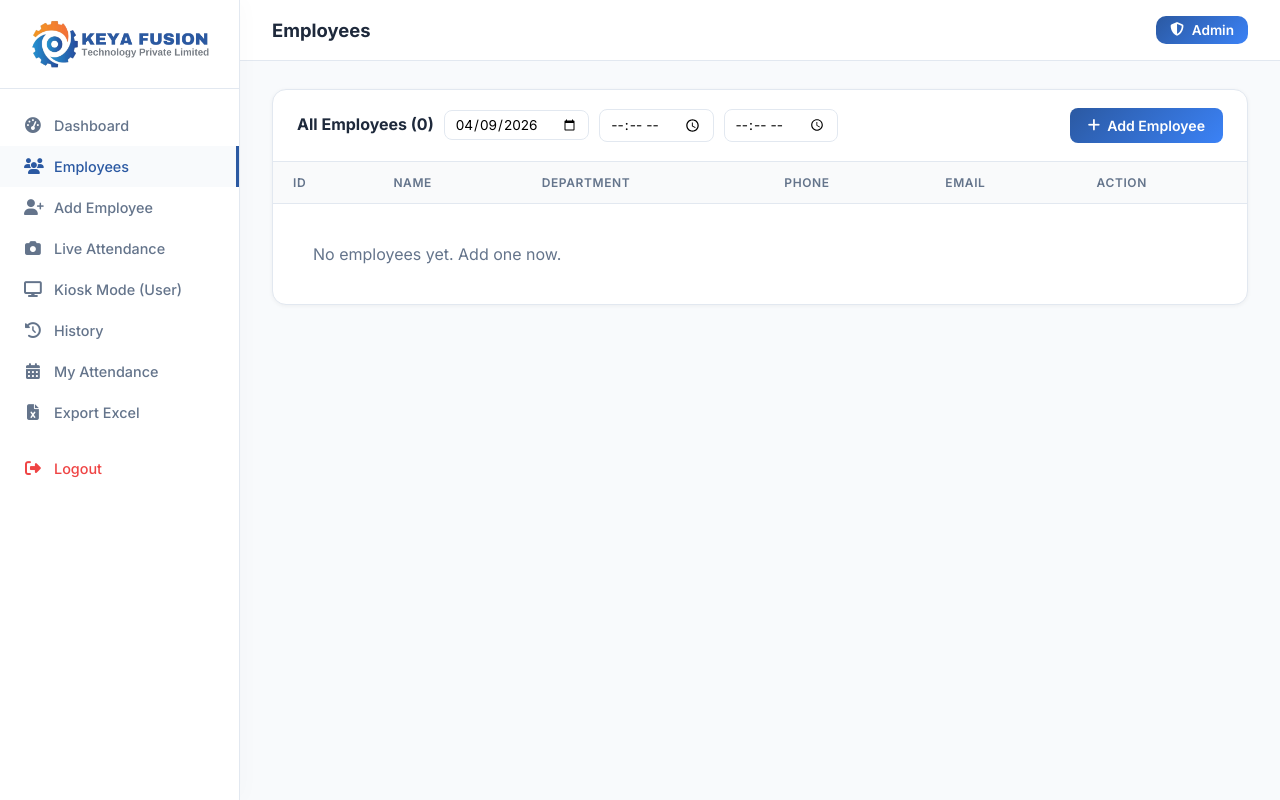
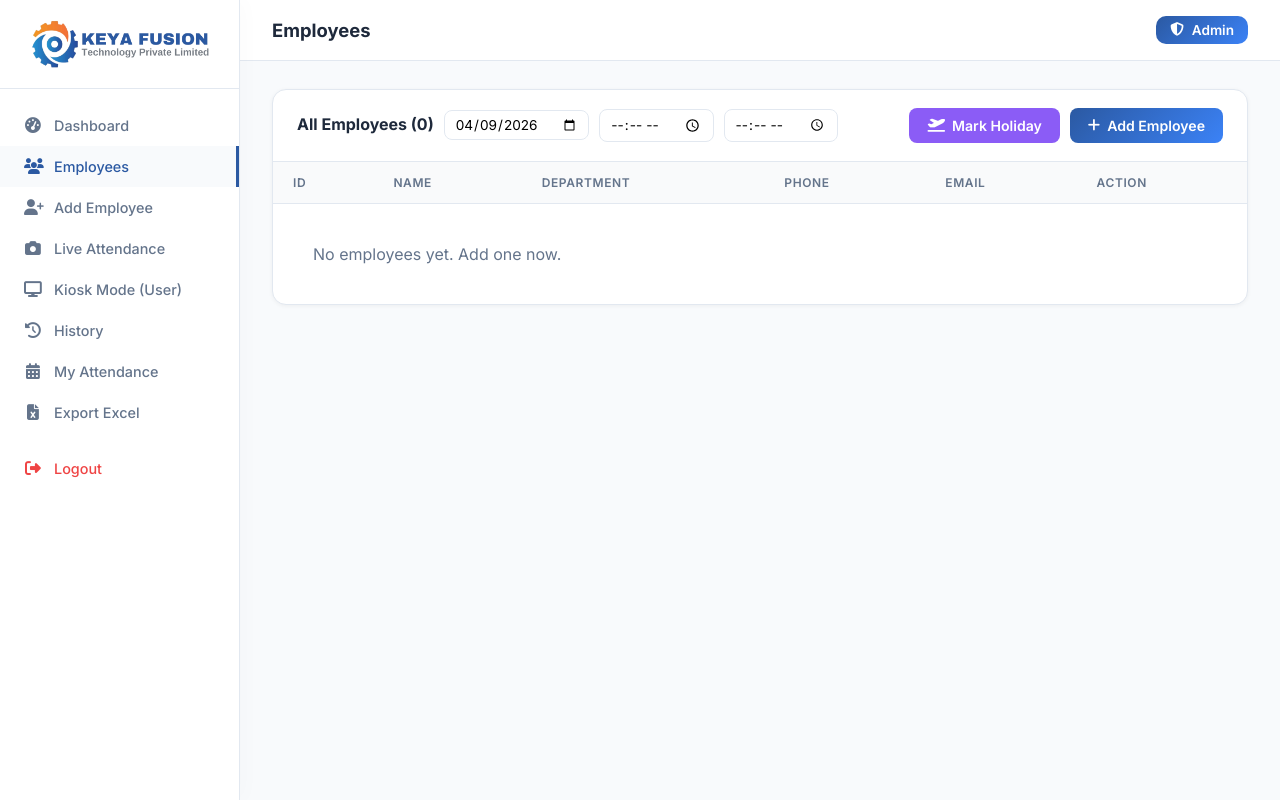
Before and after one commit to KeyaAttendence/keya-attendence-system, a Flask app: page /employees in a window 1280 px wide. Run offline with Flask 3, Linux system fonts and the light colour scheme; the visitor is signed in with stand-in values (Sample User, id 1); data that the repository does not hold is empty; some libraries are stand-ins or nearby versions.

```diff
--- a/app.py
+++ b/app.py
@@ -381,7 +381,7 @@ def api_manual_attendance():
         in_time = 'Absent'
         out_time = 'Absent'
     else:
-        # Leave statuses (Sick Leave, Paid Leave)
+        # Leave statuses (Sick Leave, Paid Leave, Company Holiday)
         in_time = status
         out_time = status
 
@@ -394,6 +394,43 @@ def api_manual_attendance():
         cursor.execute(f"UPDATE attendance SET login_time = {p}, logout_time = {p} WHERE id = {p}", (in_time, out_time, rec_id))
     else:
         cursor.execute(f"INSERT INTO attendance (employee_id, date, login_time, logout_time) VALUES ({p}, {p}, {p}, {p})", (eid, date_val, in_time, out_time))
+
+    conn.commit()
+    conn.close()
+    return jsonify(success=True)
+
+@app.route('/api/mark_holiday_all', methods=['POST'])
+@login_required
+def api_mark_holiday_all():
+    data = request.get_json(force=True)
+    date_val = data.get('date')
+    if not date_val:
+        return jsonify(success=False, message='Date is required')
+
+    conn = get_db_connection()
+    cursor = get_cursor(conn)
+    p = get_placeholder()
+
+    employees = get_all_employees()
+    for emp in employees:
+        eid = emp['employee_id']
+        cursor.execute(f"SELECT id FROM attendance WHERE employee_id = {p} AND date = {p}", (eid, date_val))
+        record = cursor.fetchone()
+
+        in_time, out_time = 'Company Holiday', 'Company Holiday'
+
+        # Determine record id safely
+        rec_id = None
+        if record:
+            if type(record) is not dict:
+                rec_id = record[0] if isinstance(record, tuple) else record['id']
+            else:
+                rec_id = record['id']
+
+        if record:
+            cursor.execute(f"UPDATE attendance SET login_time = {p}, logout_time = {p} WHERE id = {p}", (in_time, out_time, rec_id))
+        else:
+            cursor.execute(f"INSERT INTO attendance (employee_id, date, login_time, logout_time) VALUES ({p}, {p}, {p}, {p})", (eid, date_val, in_time, out_time))
 
     conn.commit()
     conn.close()
@@ -449,7 +486,7 @@ def export_excel():
                eid = l['employee_id']
                if l['login_time'] == 'Absent':
                    status = 'Absent'
-               elif l['login_time'] in ['Sick Leave', 'Paid Leave']:
+               elif l['login_time'] in ['Sick Leave', 'Paid Leave', 'Company Holiday']:
                    status = l['login_time']
                else:
                    in_t = l.get('login_time', '-')
@@ -566,7 +603,7 @@ def export_excel():
             elif val == 'Absent':
                 cell.fill = absent_fill
                 cell.font = Font(color="991B1B", size=9)
-            elif val == 'Holiday':
+            elif val == 'Holiday' or val == 'Company Holiday':
                 cell.fill = holiday_fill
                 cell.font = Font(color="3730A3", size=9)
             elif val == 'Sick Leave':
--- a/templates/employees.html
+++ b/templates/employees.html
@@ -10,7 +10,12 @@
       <input type="time" id="attendanceInTime" class="form-control" style="padding: 5px 10px; width: auto; font-size: 0.85rem;" title="Login Time (optional)">
       <input type="time" id="attendanceOutTime" class="form-control" style="padding: 5px 10px; width: auto; font-size: 0.85rem;" title="Logout Time (optional)">
     </div>
-    <a href="{{ url_for('add_employee_route') }}" class="btn btn-primary"><i class="fa-solid fa-plus"></i> Add Employee</a>
+    <div style="display: flex; gap: 10px;">
+      <button class="btn btn-warning" onclick="markHolidayAll()" style="background-color: #8b5cf6; border-color: #8b5cf6; color: white;">
+        <i class="fa-solid fa-plane-departure"></i> Mark Holiday
+      </button>
+      <a href="{{ url_for('add_employee_route') }}" class="btn btn-primary"><i class="fa-solid fa-plus"></i> Add Employee</a>
+    </div>
   </div>
   <div class="card-body p-0">
     <div class="table-responsive">
@@ -185,6 +190,29 @@ async function markManual(id, name, status) {
   }
 }
 
+async function markHolidayAll() {
+  const dateVal = document.getElementById('attendanceDate').value;
+  if (!dateVal) {
+    alert("Please select a date first.");
+    return;
+  }
+
+  if (!confirm(`Are you sure you want to mark ${dateVal} as a Company Holiday for ALL employees?`)) return;
+
+  const res = await fetch('/api/mark_holiday_all', {
+    method: 'POST',
+    headers: { 'Content-Type': 'application/json' },
+    body: JSON.stringify({ date: dateVal })
+  });
+
+  const data = await res.json();
+  if (data.success) {
+    alert(`Company Holiday successfully marked for all employees on ${dateVal}!`);
+  } else {
+    alert(data.message || 'Failed to mark holiday.');
+  }
+}
+
 async function delEmp(id, name) {
   if (!confirm(`Delete ${name} (${id})? This will also remove their attendance records.`)) return;
   const res  = await fetch('/api/delete_employee/' + id, { method:'POST' });
```
